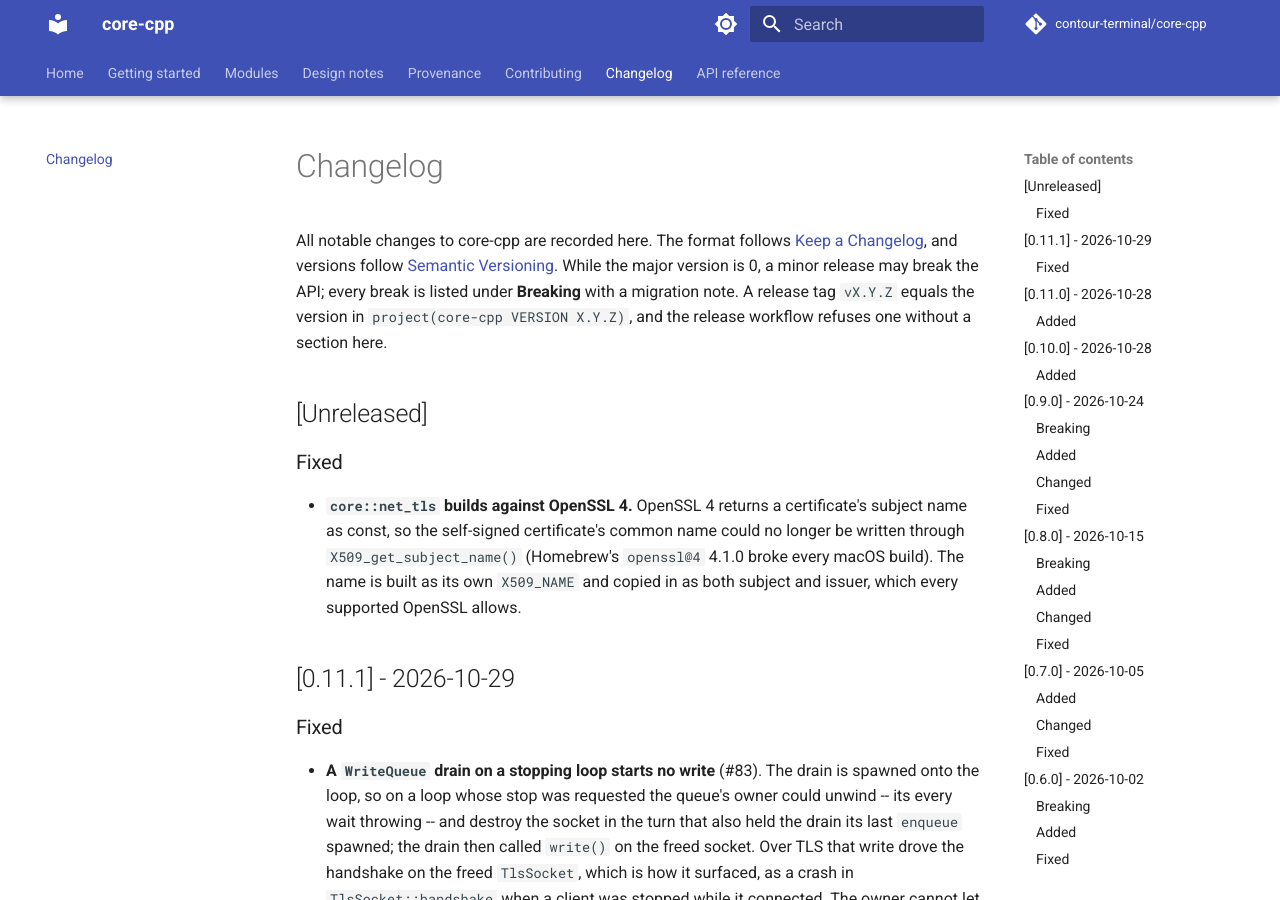
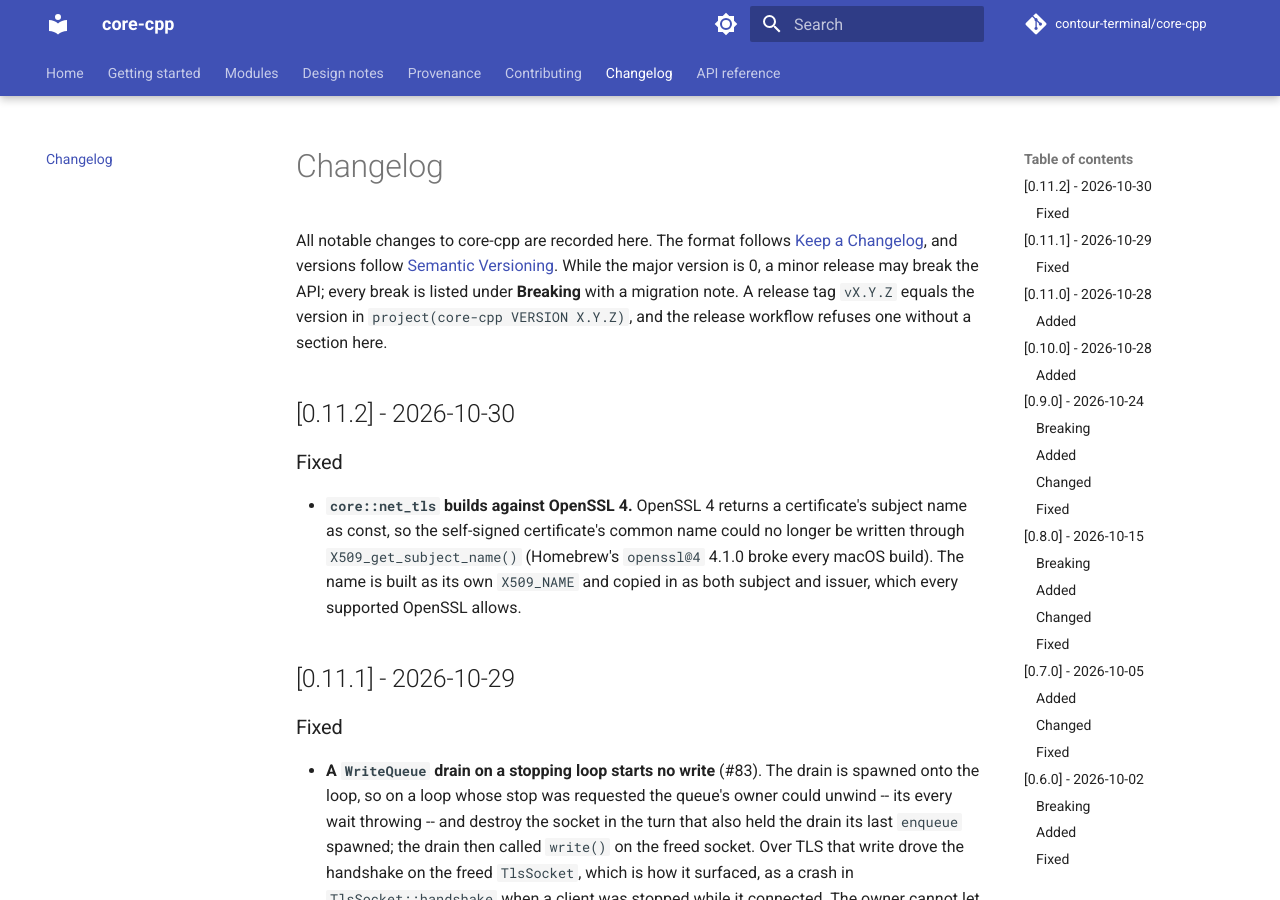
Before and after one commit to contour-terminal/core-cpp, an MkDocs documentation site: the page built from docs/changelog.md, in a window 1280 px wide and 900 px high. Built offline with MkDocs 1.6.1 and Material for MkDocs 9.7.7, drawn with Linux system fonts in a browser that asks for light colours; comment, search, counter and statistics services are not loaded.

Commit message:
Release 0.11.2
Signed-off-by: Christian Parpart <christian@parpart.family>

````diff
--- a/CHANGELOG.md
+++ b/CHANGELOG.md
@@ -7,7 +7,7 @@
 release tag `vX.Y.Z` equals the version in `project(core-cpp VERSION X.Y.Z)`, and the release
 workflow refuses one without a section here.
 
-## [Unreleased]
+## [0.11.2] - 2026-10-30
 
 ### Fixed
 
--- a/CMakeLists.txt
+++ b/CMakeLists.txt
@@ -3,7 +3,7 @@
 
 # The version literal is the source of truth; a release tag must equal it.
 project(core-cpp
-    VERSION 0.11.1
+    VERSION 0.11.2
     DESCRIPTION "Shared C++23 foundation libraries of the Contour Terminal projects"
     HOMEPAGE_URL "https://github.com/contour-terminal/core-cpp"
     LANGUAGES CXX)
--- a/docs/getting-started/cpm.md
+++ b/docs/getting-started/cpm.md
@@ -9,7 +9,7 @@
 CPMAddPackage(
     NAME core-cpp
     GITHUB_REPOSITORY contour-terminal/core-cpp
-    GIT_TAG v0.11.1
+    GIT_TAG v0.11.2
     SYSTEM YES              # core-cpp headers never trip your -Werror
     EXCLUDE_FROM_ALL YES    # build only what you link
     OPTIONS "CORE_CPP_WITH_TUI ON" "CORE_CPP_WITH_TLS OFF")
--- a/docs/getting-started/install.md
+++ b/docs/getting-started/install.md
@@ -67,7 +67,7 @@
 ```
 
 ```cmake
-CPMAddPackage(NAME core-cpp GITHUB_REPOSITORY contour-terminal/core-cpp GIT_TAG v0.11.1
+CPMAddPackage(NAME core-cpp GITHUB_REPOSITORY contour-terminal/core-cpp GIT_TAG v0.11.2
               OPTIONS "CORE_CPP_INSTALL ON")
 ```
 
````
Also changed, not shown: README.md (+2 -2 lines).
